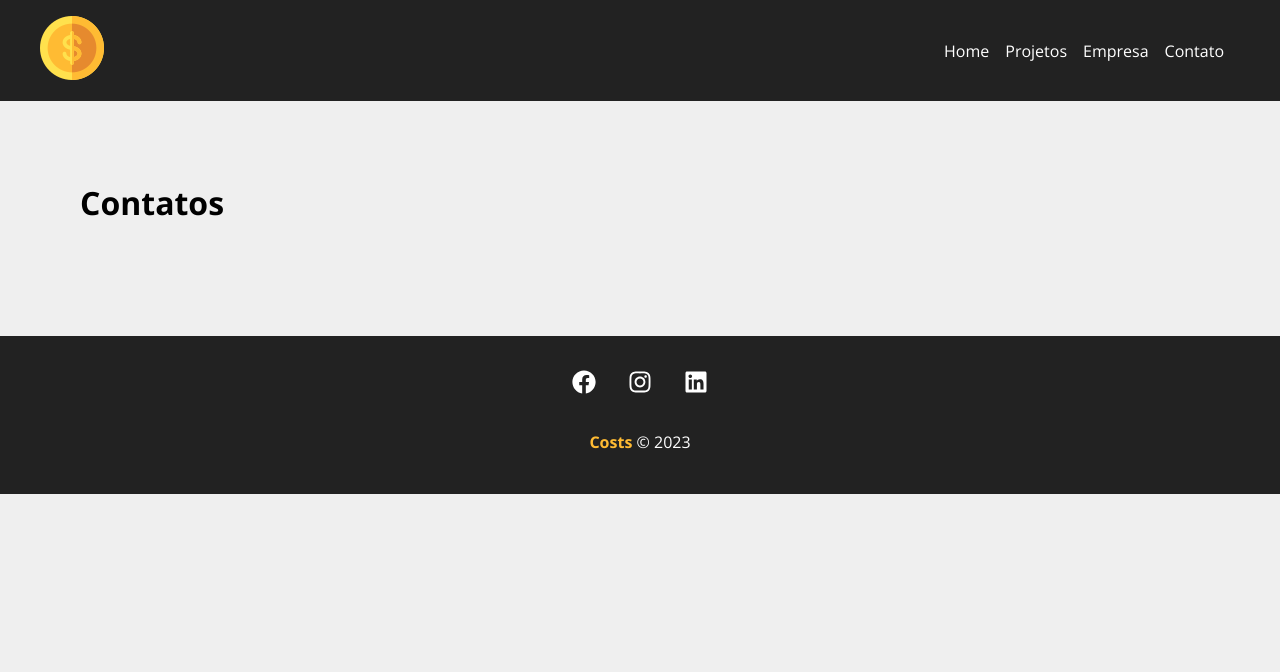
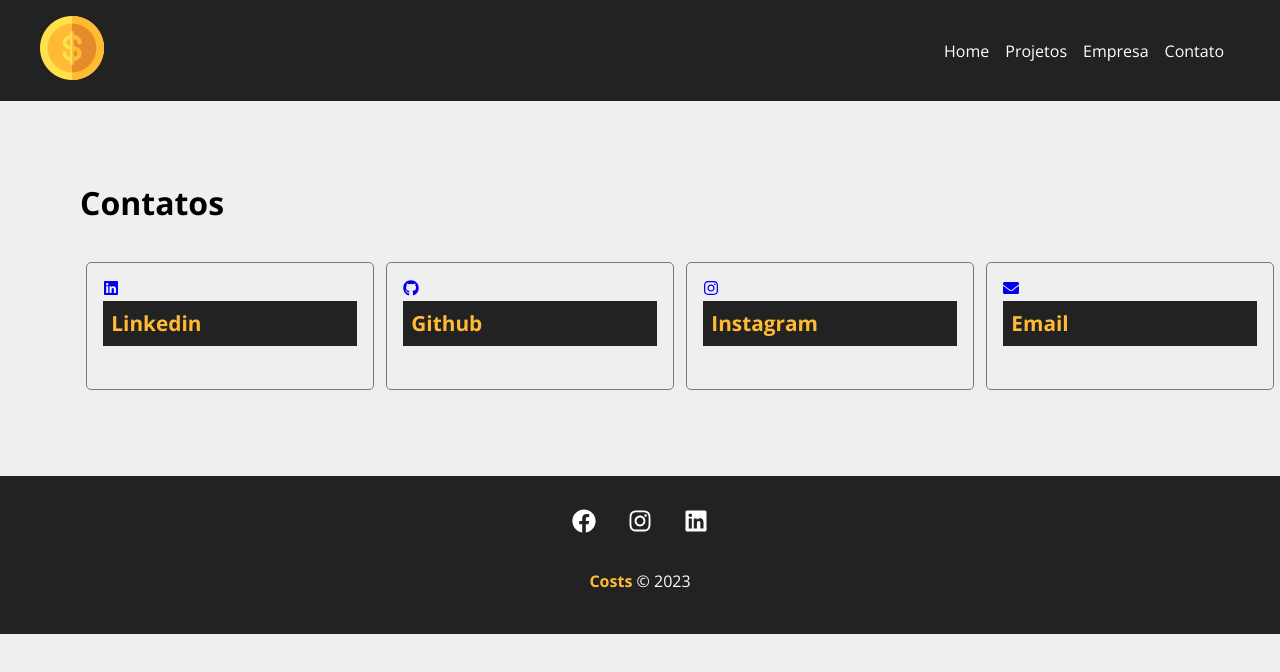
Before and after one commit to AAlan12/Costs, a React (Vite) app: page /contact in a window 1280 px wide. Shown: the top 672 px of the page. Built offline with nearby package versions, Linux system fonts and the light colour scheme.

Commit message:
Estilização do ContactCard part 1

```diff
--- a/src/objects/ContactCard/index.jsx
+++ b/src/objects/ContactCard/index.jsx
@@ -1,8 +1,16 @@
 import styles from './styles.module.css';
+import { Link } from 'react-router-dom'
 
-function ContactCard() {
-    return(
-        <></>
+
+
+function ContactCard({ name, icon, link }) {
+    return (
+        <div className={styles.contact_card}>
+            <Link to={link} target="_blank" rel="noopener noreferrer">
+                {icon}
+                <h4>{name}</h4>
+            </Link>
+        </div>
     )
 }
 
--- a/src/objects/ContactCard/styles.module.css
+++ b/src/objects/ContactCard/styles.module.css
@@ -0,0 +1,46 @@
+.contact_card {
+    padding: 1em;
+    border: 1px solid var(--color-fourth);
+    border-radius: 5px;
+    width: 24%;
+    margin: 0.5%;
+}
+
+.contact_card h4 {
+    background-color: var(--color-negative);
+    color: var(--color-first);
+    padding: 0.4em;
+    margin-bottom: 1.3em;
+    font-size: 1.3em;
+}
+
+.contact_card a {
+    text-decoration: none;
+}
+
+.contact_card_actions {
+    margin-top: 1.2em;
+    display: flex;
+    align-items: center;
+}
+
+.contact_card_actions a {
+    text-decoration: none;
+    border: none;
+    background-color: var(--color-zero);
+    color: var(--color-negative);
+    font-size: 0.9em;
+    padding: 0.6em 1em;
+    margin-right: 1em;
+    cursor: pointer;
+    border: 1px solid var(--color-negative);
+    transition: 0.5s;
+    display: flex;
+    align-items: center;
+    justify-content: center;
+}
+
+.contact_card:hover {
+    background-color: var(--color-negative);
+
+}
--- a/src/objects/ProjectCard/index.jsx
+++ b/src/objects/ProjectCard/index.jsx
@@ -20,7 +20,8 @@ function ProjectCard({ id, name, budget, category, handleRemove }) {
             </p>
             <div className={styles.project_card_actions}>
                 <Link to={`/project/${id}`}>
-                    <BsPencil /> Editar
+                    <BsPencil />
+                    Editar
                 </Link>
                 <button onClick={remove}>
                     <BsFillTrashFill />
--- a/src/pages/Contact/index.jsx
+++ b/src/pages/Contact/index.jsx
@@ -1,5 +1,7 @@
 import styles from './styles.module.css'
 import Container from '../../objects/Container';
+import ContactCard from '../../objects/ContactCard';
+import {  FaLinkedin, FaGithub, FaInstagram, FaEnvelope } from 'react-icons/fa'
 
 function Contact() {
     return(
@@ -8,7 +10,10 @@ function Contact() {
                 <h1>Contatos</h1>
             </div>
             <Container customClass="start">
-
+                <ContactCard name="Linkedin" icon={<FaLinkedin/>} link="https://www.linkedin.com/in/antonioalan/"/>
+                <ContactCard name="Github" icon={<FaGithub/>} link="https://github.com/AAlan12"/>
+                <ContactCard name="Instagram" icon={<FaInstagram/>} link="https://www.instagram.com/a.alan.12/"/>
+                <ContactCard name="Email" icon={<FaEnvelope/>} link="mailto:tonio.alan07@gmail.com"/>
             </Container>
         </div>
     )
```
